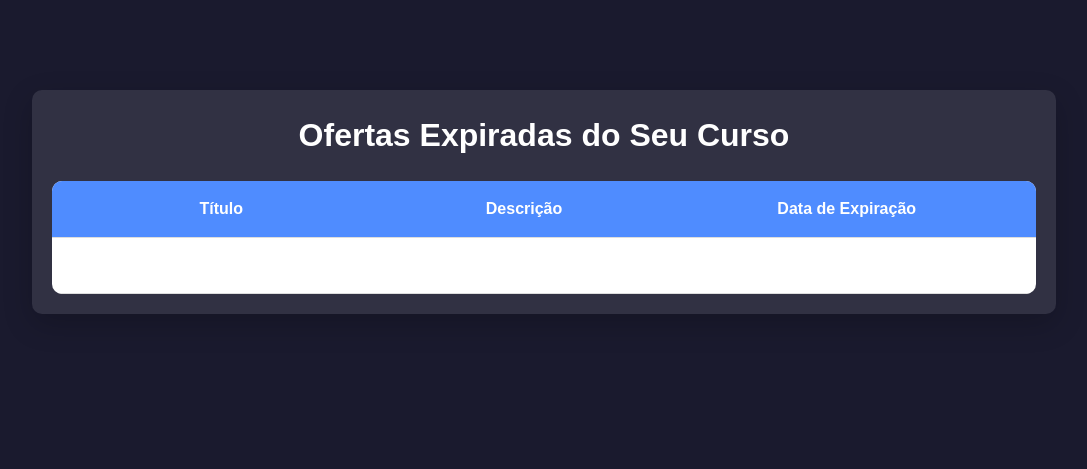
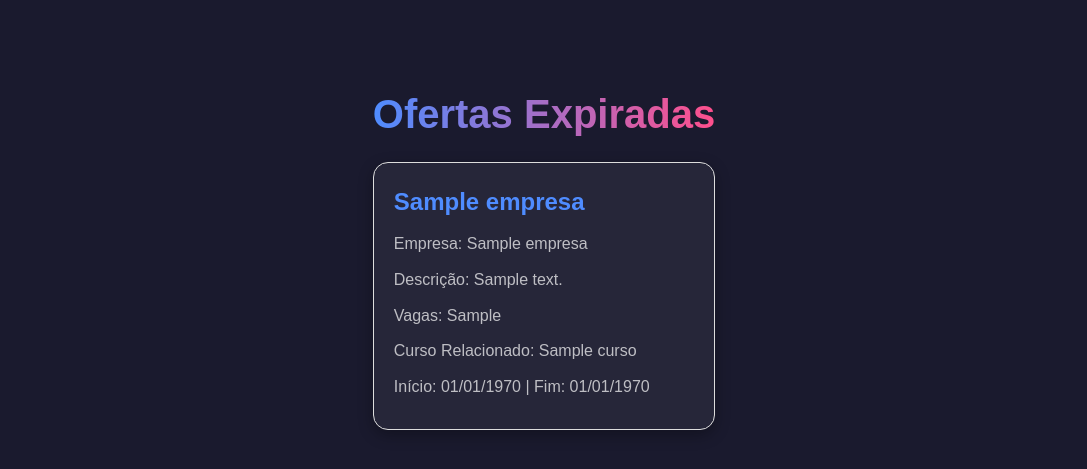
Before and after one commit to BernardoFerreira2025/FastInternship, a PHP site: page /pap/html/pagesprofessores/ofertas_expiradas.php in a window 1280 px wide. Shown: the top 469 px of the page, without its empty margins (96-1183 px from the left). Run offline with PHP 8.4, Linux system fonts and the light colour scheme; the visitor is signed in with stand-in values (Sample User, id 1); tables that the repository leaves empty or names only in its code hold one stand-in row (values such as "Sample post").

Commit message:
ofertas_expiradas success

```diff
--- a/html/admin_dashboard.php
+++ b/html/admin_dashboard.php
@@ -45,7 +45,7 @@ $page = isset($_GET['page']) ? $_GET['page'] : 'gestao_utilizadores';
         <nav class="sidebar">
             <div class="profile">
                 <div class="profile-pic-container">
-                    <img src="<?php echo $foto_admin; ?>">
+                    <img src="<?php echo $foto; ?>">
                     <label for="upload-foto" class="upload-icon"><i class="fas fa-camera"></i></label>
                 </div>
                 <h3>Olá, <?php echo htmlspecialchars($nome_admin); ?></h3>
--- a/html/aluno_dashboard.php
+++ b/html/aluno_dashboard.php
@@ -48,7 +48,7 @@ $page = isset($_GET['page']) ? $_GET['page'] : 'verofertas';
     <nav class="sidebar">
         <div class="profile">
             <div class="profile-pic-container">
-                <img src="<?php echo $foto_aluno; ?>">
+                <img src="<?php echo $foto; ?>">
                 <label for="upload-foto" class="upload-icon"><i class="fas fa-camera"></i></label>
             </div>
             <h3>Olá, <?php echo htmlspecialchars($primeiro_nome . " " . $ultimo_nome); ?></h3>
--- a/html/assets/css/allcss.css
+++ b/html/assets/css/allcss.css
@@ -1482,35 +1482,29 @@ button.primary:hover {
             width: calc(100% - 200px);
         }
     }
-    /* === TOAST MESSAGE GLOBAL === */
     .toast-message {
         position: fixed;
-        bottom: 20px; /* Mantém no centro inferior */
+        bottom: 20px; /* Aparece na parte inferior */
         left: 50%;
         transform: translateX(-50%);
-        z-index: 1050;
+        z-index: 9999;
         padding: 12px 20px;
         font-size: 16px;
         font-weight: bold;
         border-radius: 8px;
         color: #fff;
         box-shadow: 0 4px 6px rgba(0, 0, 0, 0.2);
-        animation: fadeInOut 4s ease-in-out; /* Mantém padrão para todas as mensagens */
-    }
-    /* === Tipos de Toast === */
+        animation: fadeInOut 4s ease-in-out;
+    }
+
+    .toast-success {
+        background-color: #4caf50;
+    }
+
     .toast-error {
-        background-color: #f44336; /* Vermelho para erros */
-    }
-    .toast-success {
-        background-color: #4caf50; /* Verde para sucesso */
-    }
-    .toast-warning {
-        background-color: #ff9800; /* Laranja para alertas */
-    }
-    .toast-info {
-        background-color: #2196f3; /* Azul para informações */
-    }
-    /* === Animação Fade-In e Fade-Out === */
+        background-color: #f44336;
+    }
+
     @keyframes fadeInOut {
         0% {
             opacity: 0;
@@ -1525,6 +1519,7 @@ button.primary:hover {
             transform: translateX(-50%) translateY(20px);
         }
     }
+
     /* Ajuste para o formulário Apagar Ofertas */
     .form-container {
         max-width: 500px; /* Diminuir largura para este caso */
@@ -1791,7 +1786,7 @@ button.primary:hover {
         width: 100px;
         height: 100px;
         border-radius: 50%;
-        overflow: hidden;
+        overflow: visible;
         border: 4px solid rgba(255, 255, 255, 0.2);
         display: flex;
         align-items: center;
--- a/html/loginhandler.php
+++ b/html/loginhandler.php
@@ -1,6 +1,10 @@
 <?php
 include '../database/mysqli.php'; // Conexão com o banco de dados
-session_start();
+
+// Garante que a sessão está iniciada
+if (session_status() === PHP_SESSION_NONE) {
+    session_start();
+}
 
 if ($_SERVER['REQUEST_METHOD'] === 'POST') {
     $email = trim($_POST['email']);
--- a/html/pagesprofessores/ofertas_expiradas.php
+++ b/html/pagesprofessores/ofertas_expiradas.php
@@ -1,32 +1,46 @@
 <?php
-session_start();
-include '../database/mysqli.php'; // Conexão com o banco
+if (session_status() === PHP_SESSION_NONE) {
+    session_start();
+}
+include 'C:/xampp/htdocs/pap/database/mysqli.php'; // Certifique-se de que o caminho está correto
 
-// Garante que o usuário logado seja um professor
-if (!isset($_SESSION['professor_id'])) {
-    header("Location: ../formlogin.php");
-    exit();
+// Verificar se a conexão com o banco de dados foi estabelecida corretamente
+if (!$conn) {
+    die("Erro: A conexão com o banco de dados não foi estabelecida.");
 }
 
-$professor_id = $_SESSION['professor_id'];
+// Verificar se o professor está logado
+if (!isset($_SESSION['id_professor'])) {
+    die("Erro: Professor não autenticado.");
+}
+
+$id_professor = $_SESSION['id_professor'];
 
 // Buscar o curso do professor logado
 $sql_curso = "SELECT id_curso FROM professores WHERE id_professor = ?";
 $stmt_curso = $conn->prepare($sql_curso);
-$stmt_curso->bind_param("i", $professor_id);
+$stmt_curso->bind_param("i", $id_professor);
 $stmt_curso->execute();
 $result_curso = $stmt_curso->get_result();
-$curso = $result_curso->fetch_assoc();
-$id_curso_professor = $curso['id_curso'];
 
-// Buscar ofertas **expiradas** do curso do professor
-$sql_ofertas = "SELECT id_oferta, titulo, descricao, data_fim
-                FROM ofertas_empresas
-                WHERE id_curso = ? AND data_fim < NOW()
-                ORDER BY data_fim DESC";
+if ($result_curso->num_rows === 0) {
+    die("Erro: Não foi possível encontrar o curso do professor.");
+}
+
+$row_curso = $result_curso->fetch_assoc();
+$id_curso = $row_curso['id_curso'];
+
+// Buscar todas as ofertas **expiradas** do curso do professor
+$sql_ofertas = "SELECT oe.id_oferta, oe.titulo, oe.descricao, oe.vagas, oe.data_inicio, oe.data_fim,
+                       c.nome AS curso_relacionado, e.nome_empresa
+                FROM ofertas_empresas oe
+                INNER JOIN empresas e ON oe.id_empresa = e.id_empresas
+                INNER JOIN cursos c ON oe.id_curso = c.id_curso
+                WHERE oe.data_fim < CURDATE() AND oe.id_curso = ?
+                ORDER BY oe.data_fim DESC";
 
 $stmt = $conn->prepare($sql_ofertas);
-$stmt->bind_param("i", $id_curso_professor);
+$stmt->bind_param("i", $id_curso);
 $stmt->execute();
 $result = $stmt->get_result();
 ?>
@@ -36,79 +50,30 @@ $result = $stmt->get_result();
 <head>
     <meta charset="UTF-8">
     <meta name="viewport" content="width=device-width, initial-scale=1.0">
-    <title>Ofertas Expiradas - Professor</title>
-    <link rel="stylesheet" href="../assets/css/allcss.css"> <!-- Se necessário -->
+    <title>Ofertas Expiradas</title>
+    <link rel="stylesheet" href="../assets/css/allcss.css"> <!-- Certifique-se de que o caminho do CSS está correto -->
 </head>
 <body>
 
-    <div class="ofertas-expiradas-container">
-        <h2 class="title">Ofertas Expiradas do Seu Curso</h2>
+    <div class="offers-container">
+        <h2 class="users-header">Ofertas Expiradas</h2>
 
         <?php if ($result->num_rows > 0): ?>
-            <table class="ofertas-table">
-                <thead>
-                    <tr>
-                        <th>Título</th>
-                        <th>Descrição</th>
-                        <th>Data de Expiração</th>
-                    </tr>
-                </thead>
-                <tbody>
-                    <?php while ($row = $result->fetch_assoc()): ?>
-                        <tr>
-                            <td><?= htmlspecialchars($row['titulo']); ?></td>
-                            <td><?= htmlspecialchars($row['descricao']); ?></td>
-                            <td><?= date("d/m/Y", strtotime($row['data_fim'])); ?></td>
-                        </tr>
-                    <?php endwhile; ?>
-                </tbody>
-            </table>
+            <div class="offers-grid">
+                <?php while ($row = $result->fetch_assoc()): ?>
+                    <div class="offer-card">
+                        <h3 class="offer-title"><?= htmlspecialchars($row['titulo']); ?></h3>
+                        <p class="offer-company">Empresa: <?= htmlspecialchars($row['nome_empresa']); ?></p>
+                        <p class="offer-description">Descrição: <?= htmlspecialchars($row['descricao']); ?></p>
+                        <p class="offer-vagas">Vagas: <?= htmlspecialchars($row['vagas']); ?></p>
+                        <p class="offer-curso">Curso Relacionado: <?= htmlspecialchars($row['curso_relacionado']); ?></p>
+                        <p class="offer-dates">Início: <?= date("d/m/Y", strtotime($row['data_inicio'])); ?> | Fim: <?= date("d/m/Y", strtotime($row['data_fim'])); ?></p>
+                    </div>
+                <?php endwhile; ?>
+            </div>
         <?php else: ?>
             <p class="no-results">Nenhuma oferta expirada encontrada para o seu curso.</p>
         <?php endif; ?>
     </div>
-
-    <style>
-        .ofertas-expiradas-container {
-            width: 80%;
-            margin: 40px auto;
-            padding: 20px;
-            background: rgba(255, 255, 255, 0.1);
-            border-radius: 10px;
-            box-shadow: 0 10px 30px rgba(0, 0, 0, 0.2);
-            text-align: center;
-        }
-
-        .title {
-            font-size: 2rem;
-            color: white;
-            margin-bottom: 20px;
-        }
-
-        .ofertas-table {
-            width: 100%;
-            border-collapse: collapse;
-            background: white;
-            border-radius: 10px;
-            overflow: hidden;
-        }
-
-        .ofertas-table th, .ofertas-table td {
-            padding: 15px;
-            border-bottom: 1px solid #ddd;
-        }
-
-        .ofertas-table th {
-            background: #4f8cff;
-            color: white;
-        }
-
-        .no-results {
-            color: white;
-            font-size: 1.2rem;
-            margin-top: 20px;
-        }
-    </style>
-
 </body>
 </html>
```
Also changed, not shown: html/pagesprofessores/dashboard.php (+5 -5 lines), html/pagesprofessores/gestao_ofertas.php (+17 -4 lines), html/professor_dashboard.php (+12 -8 lines).
